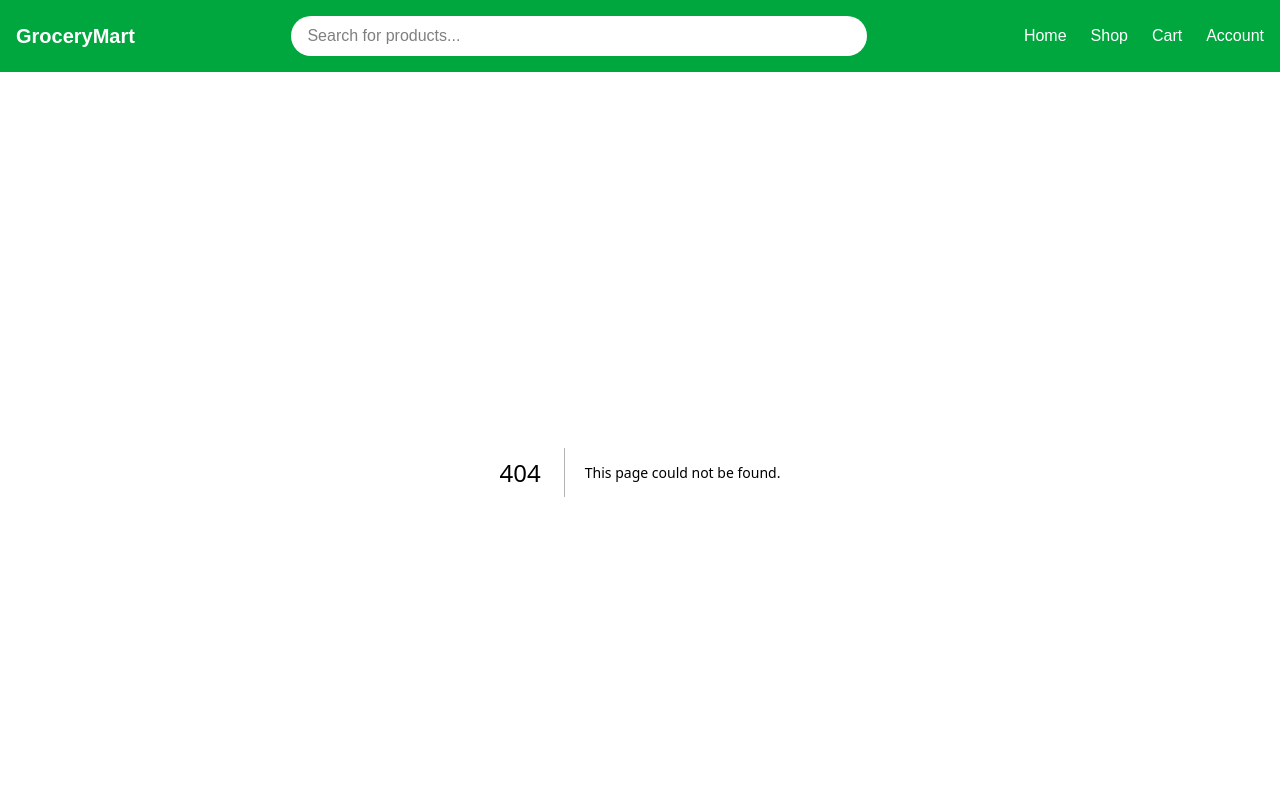
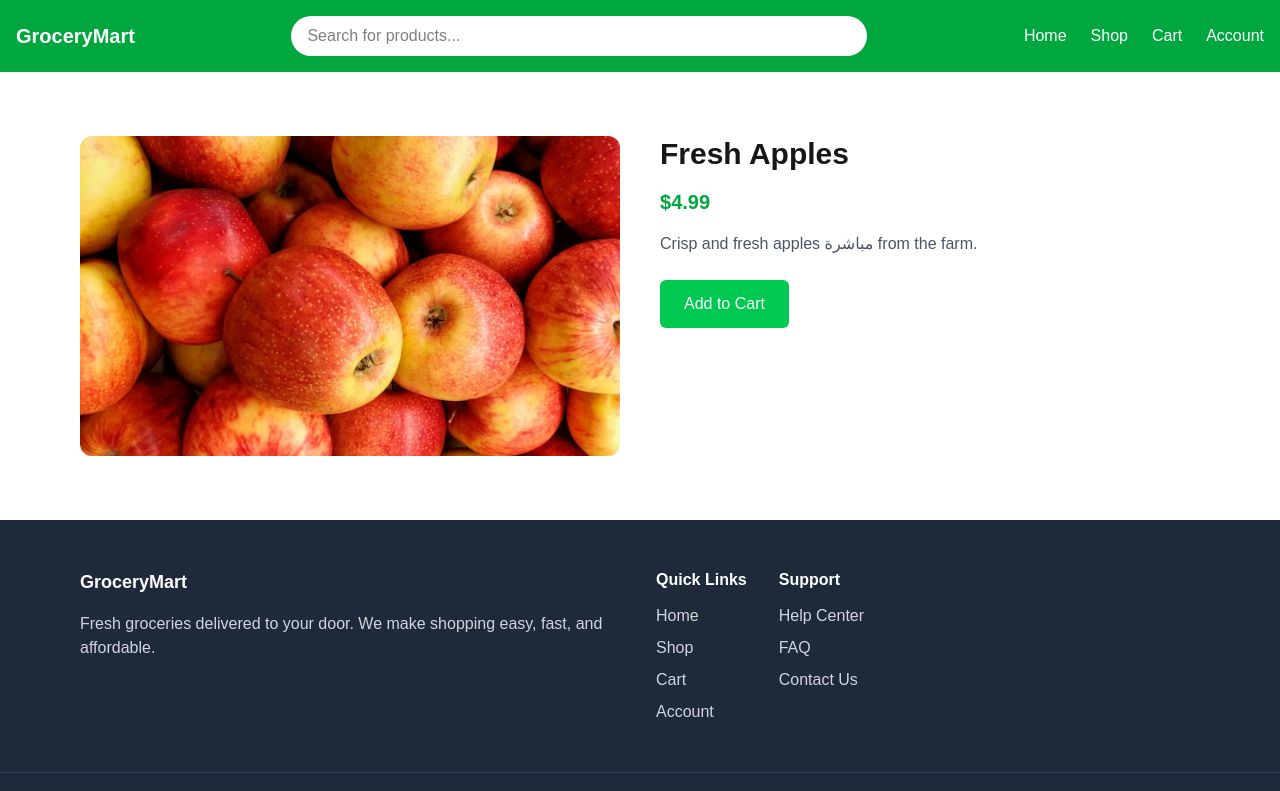
Before and after one commit to Dev-Leke/E-Commerce-Web-APP, a Next.js app: page /product/1 in a window 1280 px wide. Before the commit this address had no page. Shown: the top 791 px of the page. Built offline with nearby package versions, Linux system fonts and the light colour scheme.

Commit message:
Created the productPage

```diff
--- /dev/null
+++ b/app/product/[id]/page.tsx
@@ -0,0 +1,77 @@
+import { promises } from "dns";
+import Image from "next/image";
+
+const products = [
+  {
+    id: "1",
+    name: "Fresh Apples",
+    price: 4.99,
+    image: "/images/fresh-apples.jpg",
+    description: "Crisp and fresh apples مباشرة from the farm.",
+  },
+  {
+    id: "2",
+    name: "Bananas",
+    price: 2.99,
+    image: "/images/bananas.jpg",
+    description: "Sweet and ripe bananas full of nutrients.",
+  },
+  {
+    id: "3",
+    name: "Milk",
+    price: 3.49,
+    image: "/images/bottle-of-milk.jpg",
+    description: "Fresh dairy milk غني بالكالسيوم.",
+  },
+  {
+    id: "4",
+    name: "Bread",
+    price: 2.49,
+    image: "/images/bread.jpg",
+    description: "Soft and freshly baked bread.",
+  },
+];
+
+export default async function ProductPage({
+  params,
+}: {
+  params: Promise<{ id: string }>;
+}) {
+  const { id } = await params;
+  const product = products.find((p) => p.id === id);
+
+  if (!product) {
+    return <div className="p-10">Product not found</div>;
+  }
+
+  return (
+    <section className="w-full py-16">
+      <div className="max-w-6xl mx-auto px-4 grid md:grid-cols-2 gap-10">
+        {/* Image */}
+        <div className="relative w-full h-80">
+          <Image
+            src={product.image}
+            alt={product.name}
+            fill
+            sizes="(max-width: 768px) 100vw, 50vw"
+            className="object-cover rounded-xl"
+          />
+        </div>
+
+        {/* Details */}
+        <div>
+          <h1 className="text-3xl font-bold mb-4">{product.name}</h1>
+          <p className="text-green-600 text-xl font-semibold mb-4">
+            ${product.price.toFixed(2)}
+          </p>
+
+          <p className="text-gray-600 mb-6">{product.description}</p>
+
+          <button className="bg-green-500 text-white px-6 py-3 rounded-md hover:bg-green-600 transition">
+            Add to Cart
+          </button>
+        </div>
+      </div>
+    </section>
+  );
+}
--- a/components/products/ProductCard.tsx
+++ b/components/products/ProductCard.tsx
@@ -1,6 +1,7 @@
 "use client";
 
 import Image from "next/image";
+import Link from "next/link";
 
 interface ProductCardProps {
   id: string;
@@ -10,10 +11,17 @@ interface ProductCardProps {
   onAddToCart?: () => void;
 }
 
-const ProductCard = ({ name, price, image, onAddToCart }: ProductCardProps) => {
+const ProductCard = ({
+  id,
+  name,
+  price,
+  image,
+  onAddToCart,
+}: ProductCardProps) => {
   return (
     <div className="bg-white rounded-xl shadow-md p-4 hover:shadow-lg transition duration-300 flex flex-col">
       {/* Product Image */}
+      <Link href={`/product/${id}`}>
         <div className="w-full h-40 relative mb-4">
           <Image
             src={image}
@@ -22,6 +30,7 @@ const ProductCard = ({ name, price, image, onAddToCart }: ProductCardProps) => {
             className="object-cover rounded-lg"
           />
         </div>
+      </Link>
 
       {/* Product Info */}
       <h3 className="text-md font-semibold mb-2">{name}</h3>
```
Lines whose indentation alone changed are shown as unchanged.
